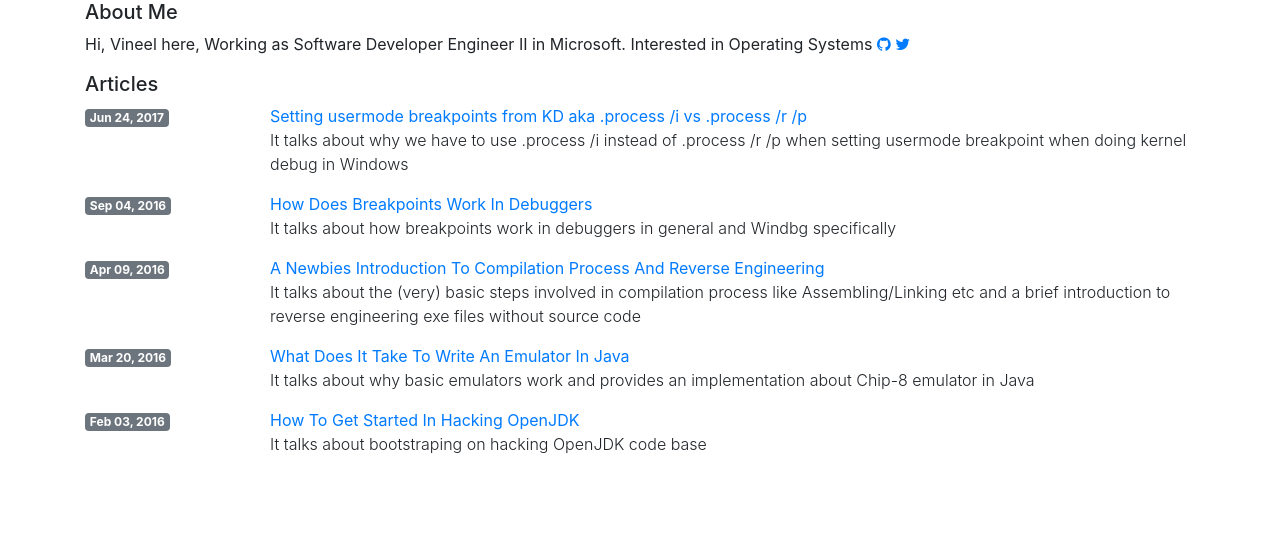
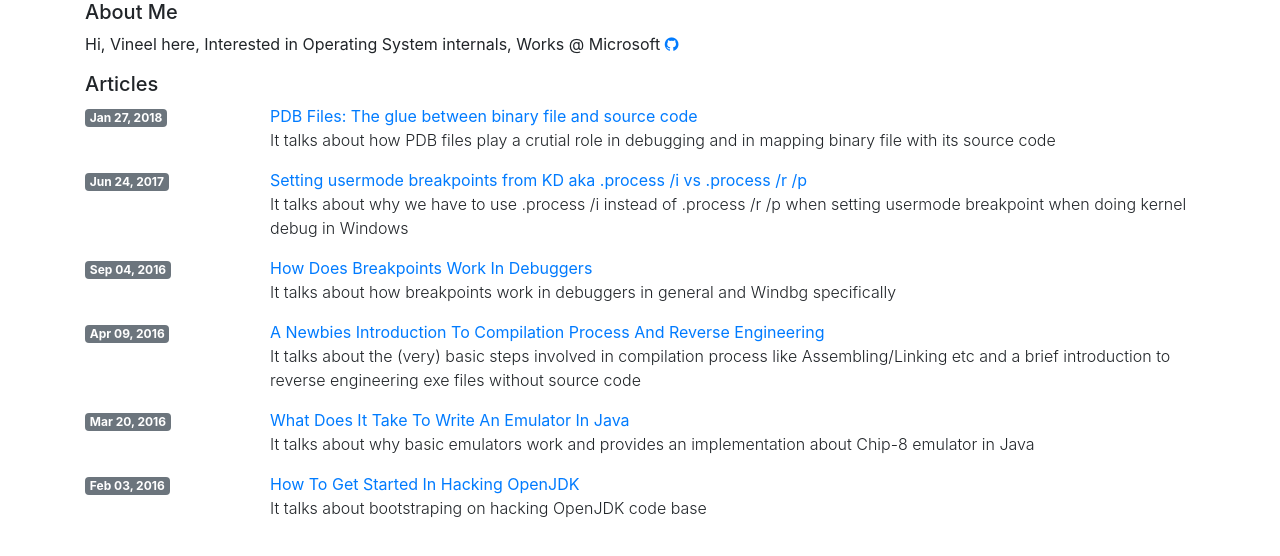
Before and after one commit to srikanth40/Website, a plain HTML site: page index.html in a window 1280 px wide. Drawn offline with Linux system fonts and the light colour scheme.

Commit message:
Fix intro
Signed-off-by: Vineel Kumar Reddy Kovvuri <vineel.kovvuri@gmail.com>

```diff
--- a/index.html
+++ b/index.html
@@ -14,7 +14,7 @@
                     <h5>About Me</h5>
                     <div class="container">
                         <div class="row">
-                            <span>Hi, Vineel here, Working as Software Developer Engineer II in Microsoft. Interested in Operating Systems <a href="https://github.com/vineelkovvuri/"  target=_blank><i class="fa fa-github" aria-hidden="true"> </i></a> <a href="https://twitter.com/vineelkovvuri/" target=_blank><i class="fa fa-twitter" aria-hidden="true"> </i></a> </span>
+                            <span>Hi, Vineel here, Interested in Operating System internals, Works @ Microsoft <a href="https://github.com/vineelkovvuri/"  target=_blank><i class="fa fa-github" aria-hidden="true"> </i></a></span>
                         </div>
                     </div>
                 </div>
@@ -25,6 +25,21 @@
                 <div class="col">
                     <h5>Articles</h5>
                     <div class="container">
+                        <div class="row">
+                            <div class="pl-0 col-md-2 col-sm-12">
+                                <span class="badge badge-secondary">Jan 27, 2018</span>
+                            </div>
+                            <div class="col-md-10 col-sm-12">
+                                <div class="row">
+                                    <a href="pdfs/PDB-Files-The-glue-between-binary-file-and-source-code.pdf" target=_blank> PDB Files: The glue between binary file and source code </a>
+                                </div>
+                                <div class="row">
+                                    <p class="font-weight-light">
+                                        It talks about how PDB files play a crutial role in debugging and in mapping binary file with its source code
+                                    </p>
+                                </div>
+                            </div>
+                        </div>
                         <div class="row">
                             <div class="pl-0 col-md-2 col-sm-12">
                                 <span class="badge badge-secondary">Jun 24, 2017</span>
```
Also changed, not shown: sources/index.html (+1 -1 lines).
